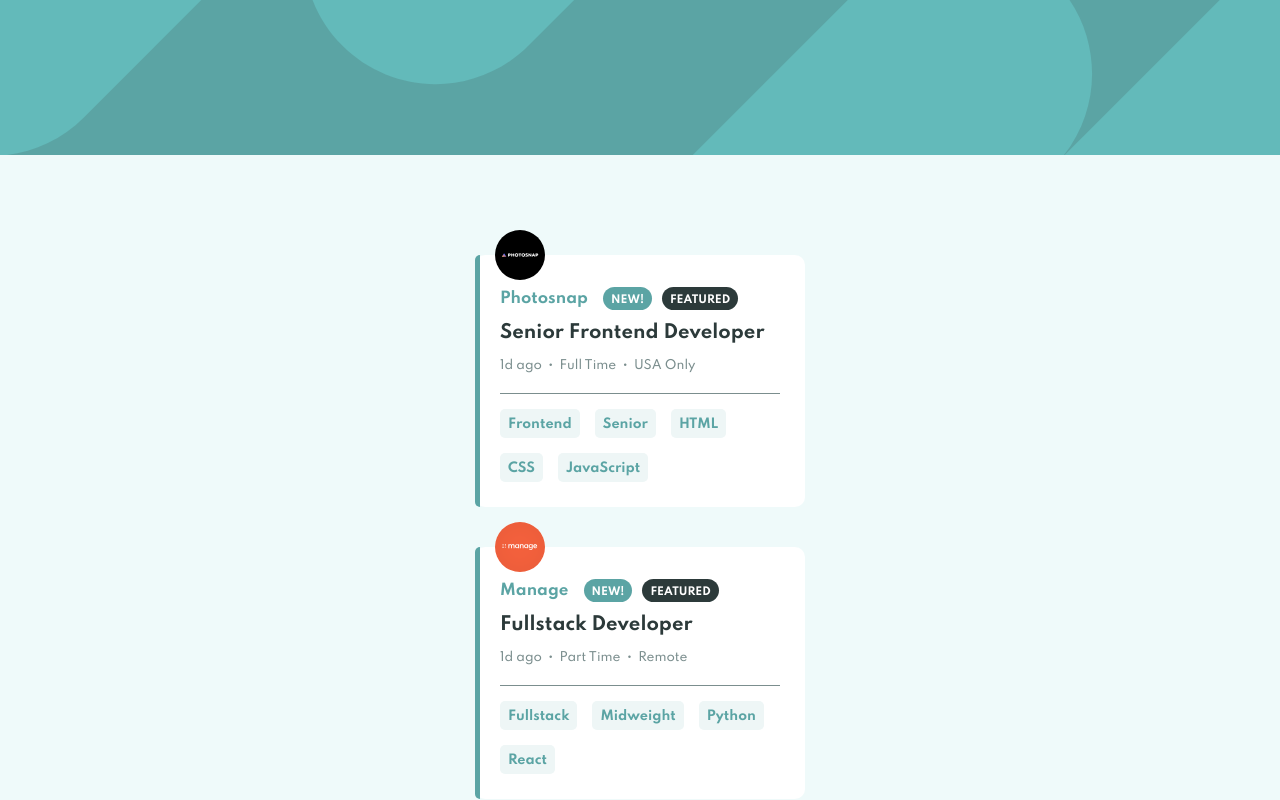
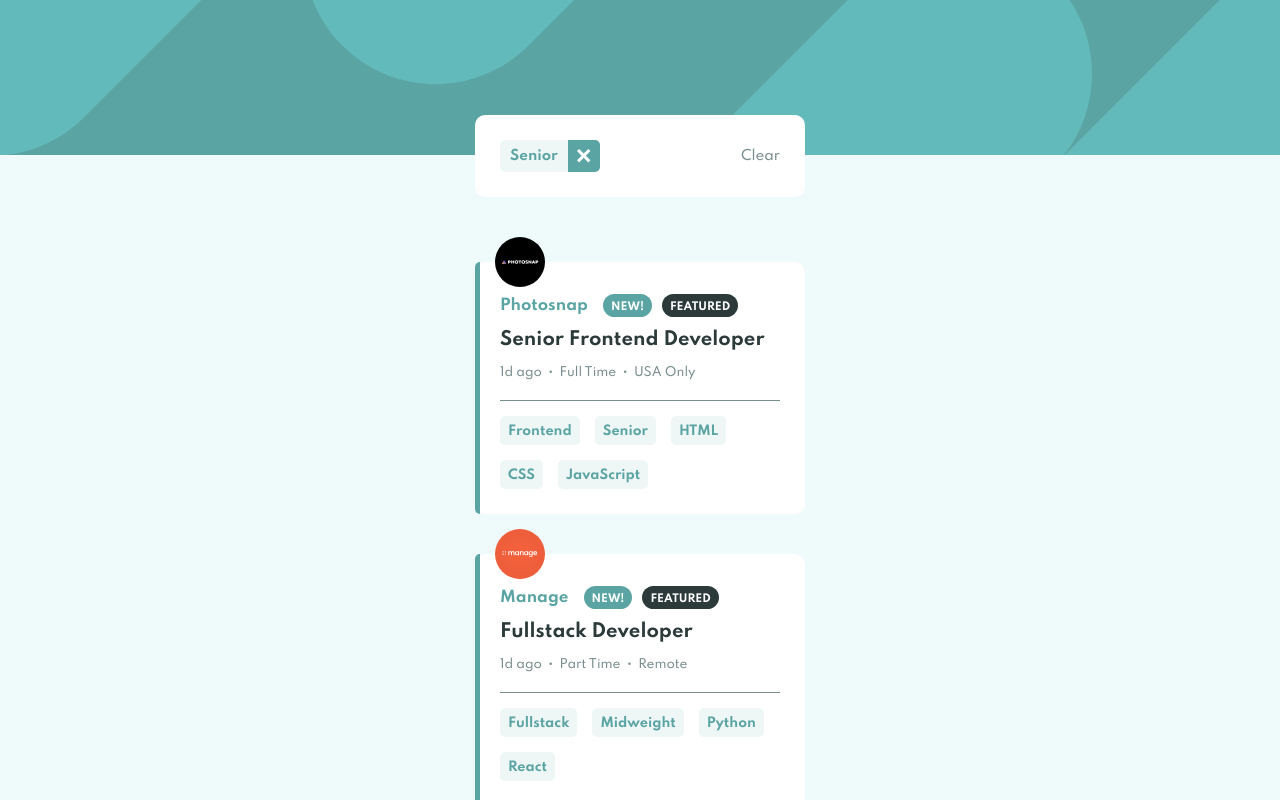
Before and after one commit to JohnPuckey/frontendmentor-static-job-listings, a React (Create React App) app: page / in a window 1280 px wide. Both pictures are taken after a click on the button "Senior". Shown: the top 800 px of the page. Built offline with nearby package versions, Linux system fonts and the light colour scheme.

Commit message:
styled active filters, created filter array functions

```diff
--- a/src/App.js
+++ b/src/App.js
@@ -1,15 +1,44 @@
-import React from 'react';
+import React, { useState } from 'react';
 import Header from './components/Header';
 import JobCards from './components/JobCards'
+import Filters from './components/Filters'
 
 import jobData from './data/data.json';
 
-console.log(jobData[0])
+function App() {
 
-function App() {
+  const [filters, setFilters] = useState([])
+
+  // add filters to filter array
+  function handleFilters(tag) {
+
+    // check to see if tag is already in filter array
+    if(filters.indexOf(tag) === -1 ) {
+
+      // add tag to filter array
+      setFilters(prevValue => [...prevValue, tag])
+    }
+  }
+
+  // clear filters array
+  function clearAll() {
+    setFilters([])
+  }
+
+  // Clear selected filter from array
+  function clearFilter(tag) {
+    setFilters(filters.filter(item => item !== tag))
+  }
+
   return (
     <div className="App">
       <Header />
+      {filters.length > 0 && <Filters
+        filters={filters}
+        clearAll={clearAll}
+        clearFilter={clearFilter}
+      />}
+      <div className="container">
       {jobData.map((jobs) => {
         return       <JobCards
         key={jobs.id}
@@ -25,8 +54,10 @@ function App() {
         level={jobs.level}
         languages={jobs.languages}
         tools={jobs.tools}
+        handleFilters={handleFilters}
        />
       })}
+      </div>
 
 
     </div>
--- a/src/components/Filters.jsx
+++ b/src/components/Filters.jsx
@@ -0,0 +1,29 @@
+import React from 'react'
+
+const Filters = ({
+    filters,
+    clearAll,
+    clearFilter
+}) => {
+    return (
+        <div className="filters-container">
+            <div className="filters">
+                <div className="active-filters">
+                    {filters.map((tag, index) => {
+                        return (
+                            <h3 key={index} className="filter-tag">{tag}
+                                <button onClick={() => {clearFilter(tag)}} className="remove-btn">
+                                    <svg xmlns="http://www.w3.org/2000/svg" width="14" height="14"><title>remove filter</title><path fill="#FFF" fillRule="evenodd" d="M11.314 0l2.121 2.121-4.596 4.596 4.596 4.597-2.121 2.121-4.597-4.596-4.596 4.596L0 11.314l4.596-4.597L0 2.121 2.121 0l4.596 4.596L11.314 0z"/></svg>
+                                </button>
+                            </h3>
+                        )
+
+                    })}
+                </div>
+                <button onClick={() => {clearAll()}} className="clear-btn">Clear</button>
+            </div>
+        </div>
+    )
+}
+
+export default Filters
--- a/src/components/JobCards.jsx
+++ b/src/components/JobCards.jsx
@@ -12,12 +12,11 @@ const JobCards = ({
     role,
     level,
     languages,
-    tools
+    tools,
+    handleFilters
 }) => {
 
     const jobTags = [role, level, ...(languages) || [], ...(tools) || []]
-
-    console.log(jobTags)
 
     return (
         <div className="job-card">
@@ -39,7 +38,7 @@ const JobCards = ({
 
             <div className="card-tags">
                 {jobTags.map((tag, index) => {
-                    return <button className="job-tag" key={index} tagname={tag}> {tag} </button>
+                    return <button onClick={() => handleFilters(tag)} className="job-tag" key={index} tagname={tag}> {tag} </button>
                 })}
             </div>
 
--- a/src/index.css
+++ b/src/index.css
@@ -39,6 +39,12 @@ button {
   .header {background-image: url('./assets/bg-header-desktop.svg');}
 }
 
+.container {
+  width: 100%;
+  max-width: 1110px;
+  margin:0 auto;
+}
+
 /* Job Cards */
 
 .job-card {
@@ -50,8 +56,12 @@ button {
   background-color: #fff;
 }
 
-.job-card:nth-of-type(2) {
-  margin-top: 100px;
+.job-card:first-of-type {
+  margin-top: 55px;
+}
+
+.job-card:last-of-type {
+  margin-bottom: 100px;
 }
 
 .logo {
@@ -150,3 +160,70 @@ button {
   color: var(--filter-tablets);
   background-color: var(--primary-dark-cyan);
 }
+
+/* filters section */
+
+.filters-container {
+  transform: translateY(-40px);
+  width: 100%;
+  max-width: 330px;
+  margin: 0 auto -30px;
+}
+
+.filters {
+  display: flex;
+  border-radius: 10px;
+  background-color: #fff;
+}
+
+.active-filters {
+  display: flex;
+  align-items: center;
+  margin: 10px 25px 25px;
+  flex-wrap: wrap;
+  width: 100%;
+}
+
+.filter-tag {
+  display: flex;
+  justify-content: center;
+  align-items: center;
+  border: none;
+  border-radius: 5px;
+  padding: 0 0 0 10px;
+  margin: 15px 15px 0px 0px;
+  color: var(--primary-dark-cyan);
+  background-color: var(--filter-tablets);
+  font-size: .9em;
+  font-weight: 700;
+}
+
+.remove-btn {
+  display: flex;
+  justify-content: center;
+  align-items: center;
+  border: none;
+  width: 32px;
+  height: 32px;
+  margin-left: 10px;
+  border-radius: 0px 5px 5px 0px;
+  background-color: var(--primary-dark-cyan);
+}
+
+.remove-btn:hover {
+  background-color: var(--vdark-gray-cyan);
+}
+
+.clear-btn {
+  cursor: pointer;
+  border: none;
+  background-color: transparent;
+  margin-right: 25px;
+  color: var(--dark-gray-cyan);
+}
+
+.clear-btn:hover {
+  color: var(--primary-dark-cyan);
+  text-decoration: underline;
+
+}
```
